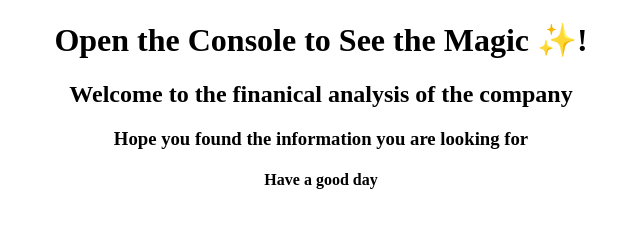
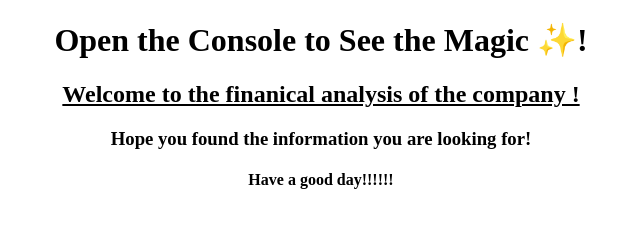
Before and after one commit to Thisaintkrupaa/Console-Finances, a plain HTML site: page index.html in a window 1280 px wide. Shown: the whole page, without its empty margins (319-959 px from the left). Drawn offline with Linux system fonts and the light colour scheme.

Commit message:
Update index.html
added another heading with underline

```diff
--- a/index.html
+++ b/index.html
@@ -8,9 +8,10 @@
 </head>
 <body>
   <h1 style="text-align:center;">Open the Console to See the Magic ✨! </h1>
-  <h2 style="text-align:center" >Welcome to the finanical analysis of the company</h2>
-  <h3 style="text-align:center "> Hope you found the information you are looking for</h3>
-  <h4 style="text-align:center"> Have a good day</h4>
+  <h2 style="text-align:center; text-decoration: underline; text-decoration: bold "> Welcome to the finanical analysis of the company !</h2>
+  <h3 style="text-align:center "> Hope you found the information you are looking for! </h3>
+  <h4 style="text-align:center"> Have a good day!!!!!!</h4>
   <script src="index.js"> </script>
+
 </body>
 </html>
```
